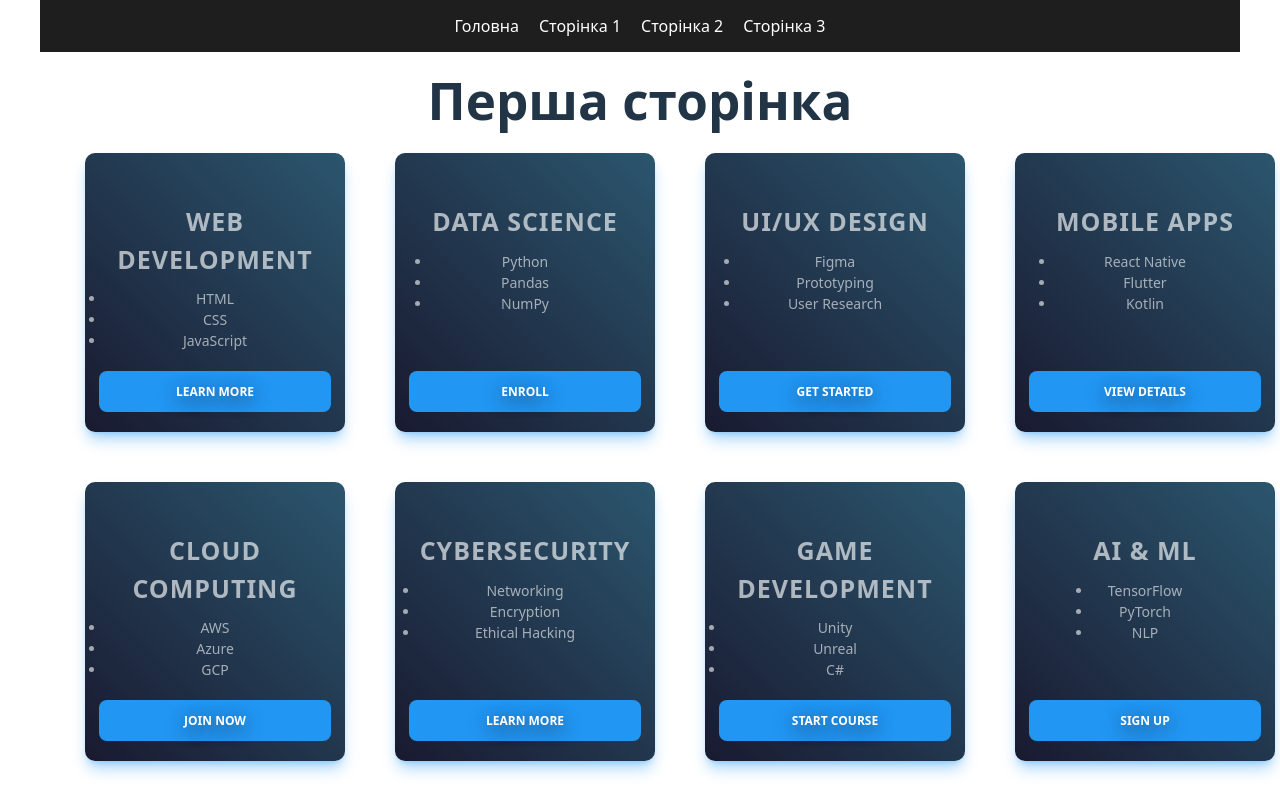
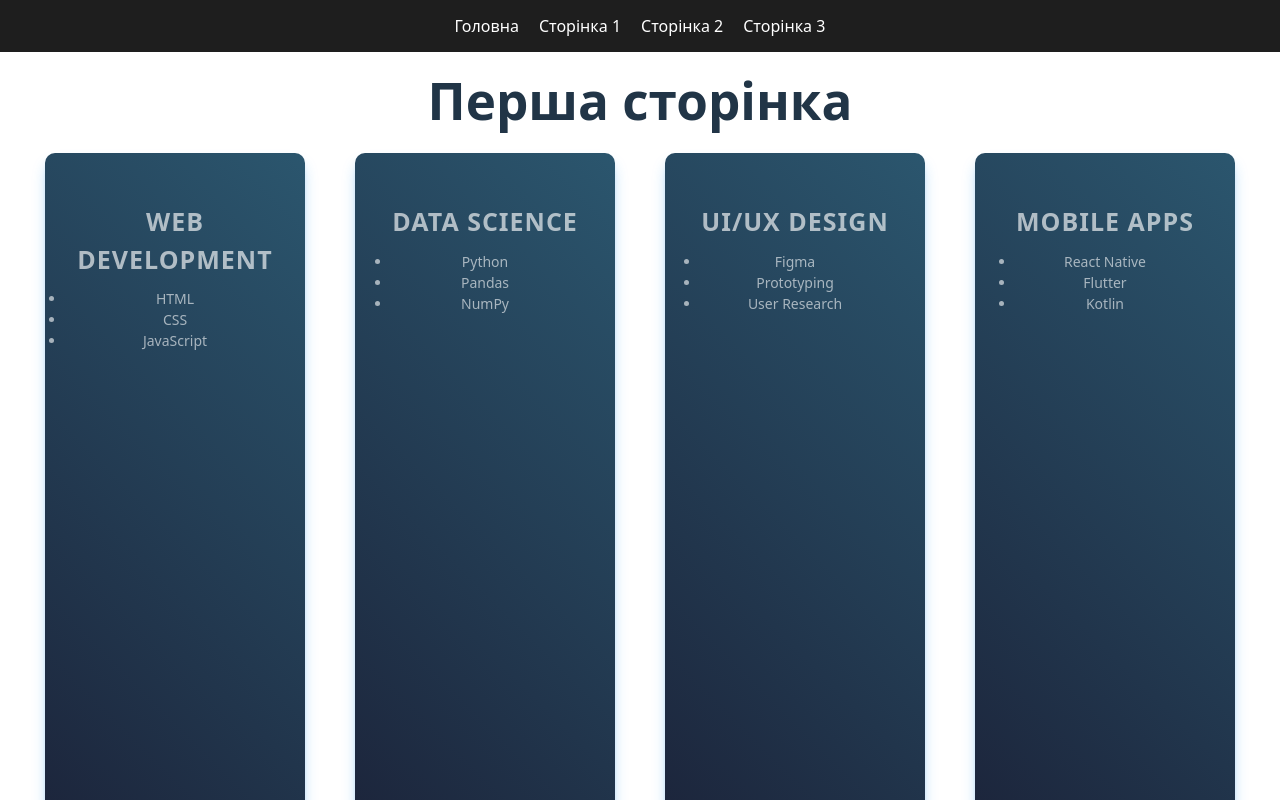
Before and after one commit to MaksimCeleron/Em-13-Front-HW-5.2, a React (Vite) app: page /firstpage in a window 1280 px wide. Shown: the top 800 px of the page. Built offline with nearby package versions, Linux system fonts and the light colour scheme.

Commit message:
Update PageLayout

```diff
--- a/src/layouts/page/style.css
+++ b/src/layouts/page/style.css
@@ -6,12 +6,10 @@
 
 .wrapper {
     display: grid;
-    grid-template-columns: minmax(auto, 1200px);
-    justify-content: center;
+    grid-template-columns: 1fr;
     /*grid-template-columns: 1fr;
     display: flex;
     flex-direction: column;*/
-    min-height: 100vh;
 }
 
 body {
@@ -22,6 +20,7 @@
 }
 
 .content {
+    min-height: 100vh;
     flex-grow: 1;
 }
 
```
